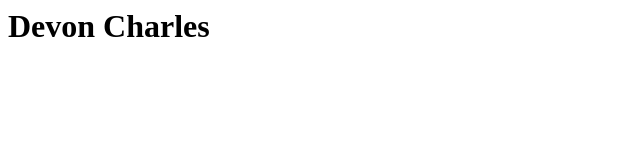
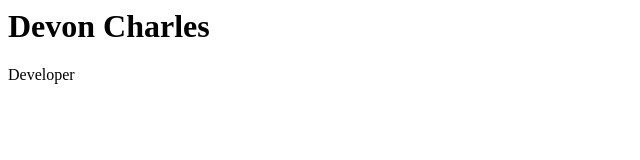
Before and after one commit to Devoncharles22/practice02, a plain HTML site: page index.html in a window 1280 px wide. Shown: the full height of the page, 0-640 px from the left. Drawn offline with Linux system fonts and the light colour scheme.

Commit message:
h2 Correction

```diff
--- a/index.html
+++ b/index.html
@@ -1,2 +1,2 @@
 <h1>Devon Charles</h1>
-<h2?Developer</h2>
+<h>Developer</h2>
```
